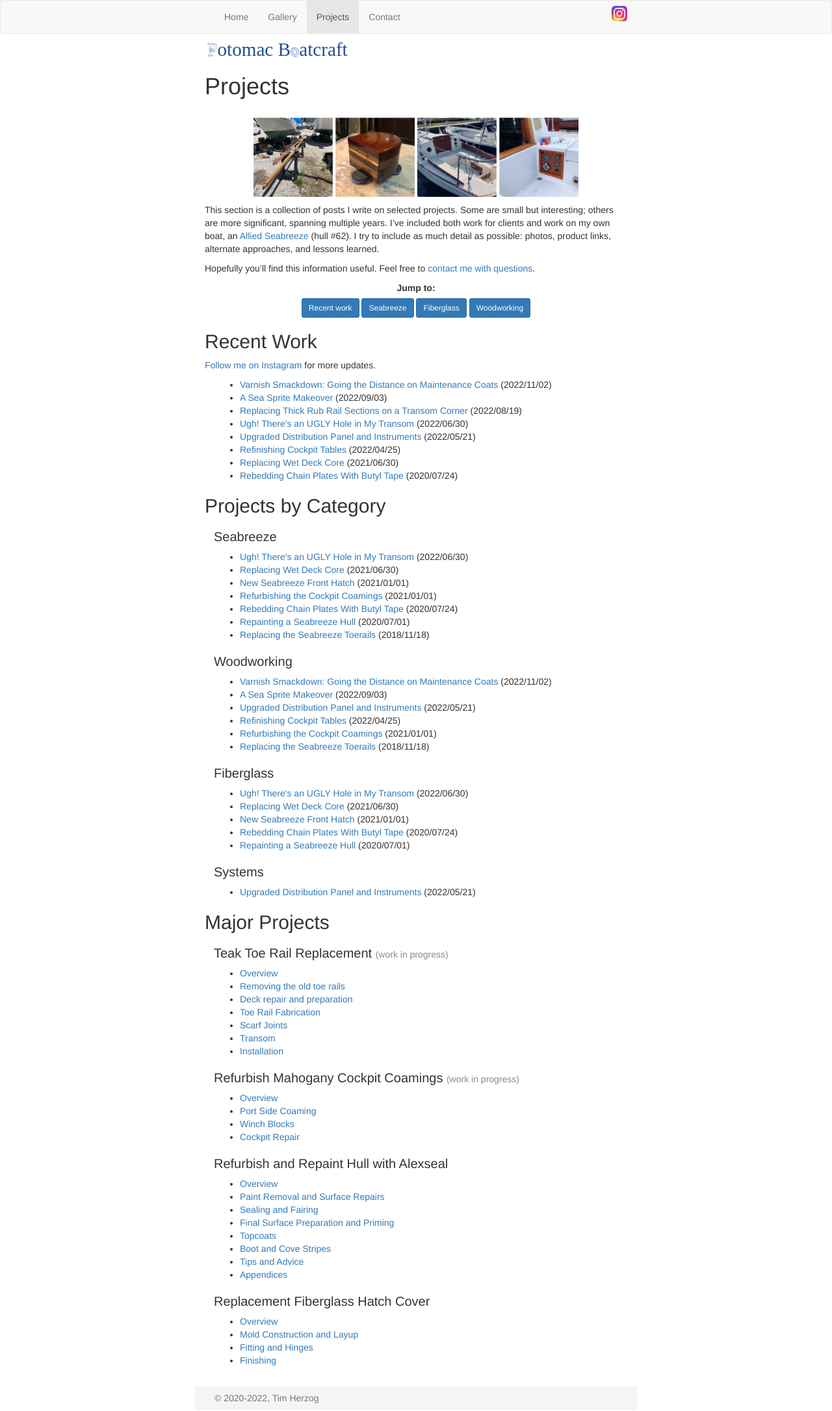
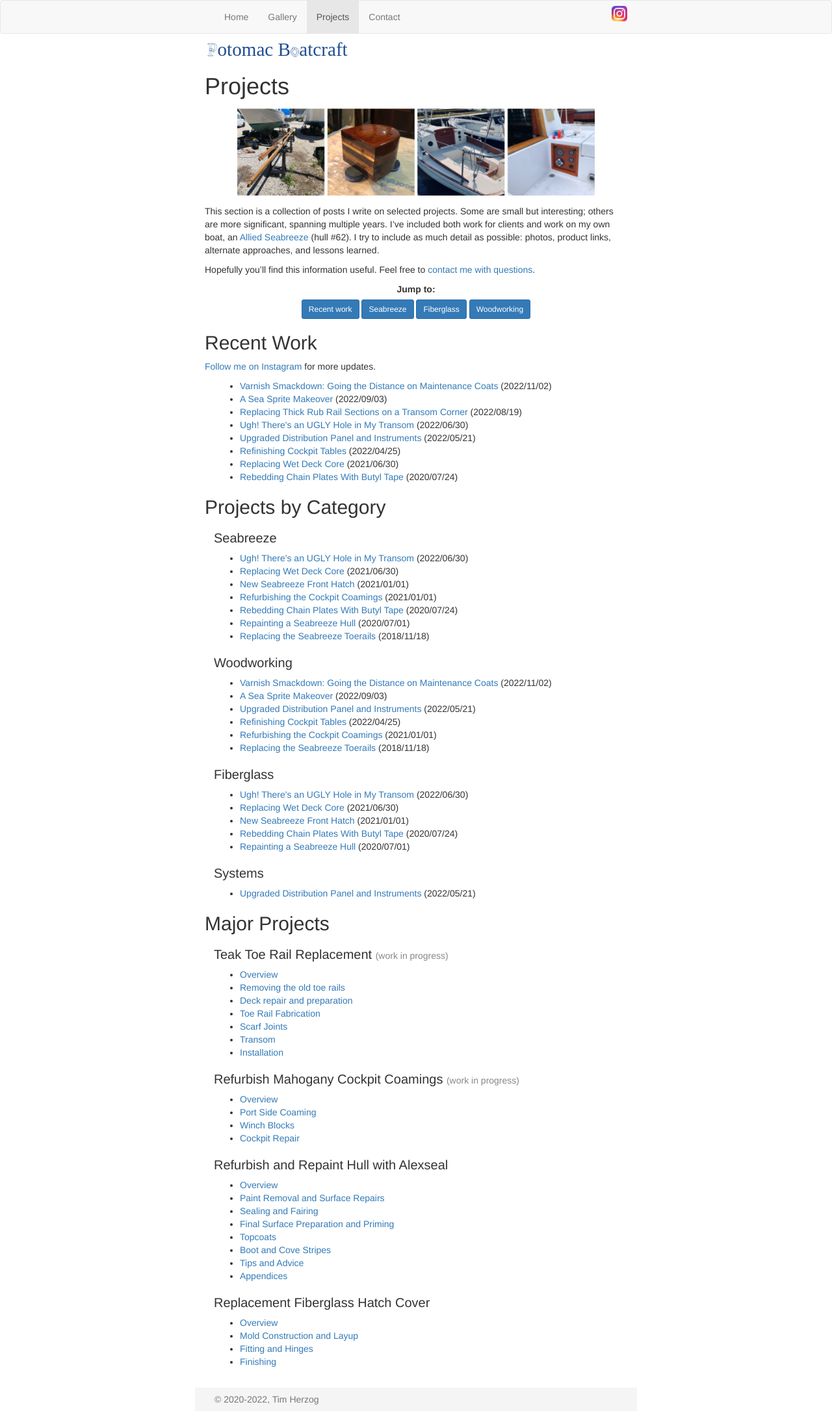
Before and after one commit to tgherzog/boatworks, a Jekyll site: the page built from projects.md, in a window 1280 px wide. Shown: the whole page at 65% size. Built offline with Jekyll 4.4.1, drawn with Linux system fonts in a browser that asks for light colours.

Commit message:
Responsive design tweaks

```diff
--- a/assets/css/site.scss
+++ b/assets/css/site.scss
@@ -178,23 +178,15 @@ div.container.home {
   }
 }
 
-.thumbnail-gallery img {
-    width: 500px;
+.thumbnail-gallery {
+  margin: 1em 2em;
+
+  img {
     display: block;
-    margin: 2em auto 0;
-}
-
-
-@media(max-width: 525px) {
-  .thumbnail-gallery img {
-    width: 450px;
+    margin: 0 auto;
+    width: 100%;
+    max-width: 550px;
   }
-}
-
-@media(max-width: 475px) {
-    .thumbnail-gallery {
-      display: none;
-    }
 }
 
 blockquote {
```
